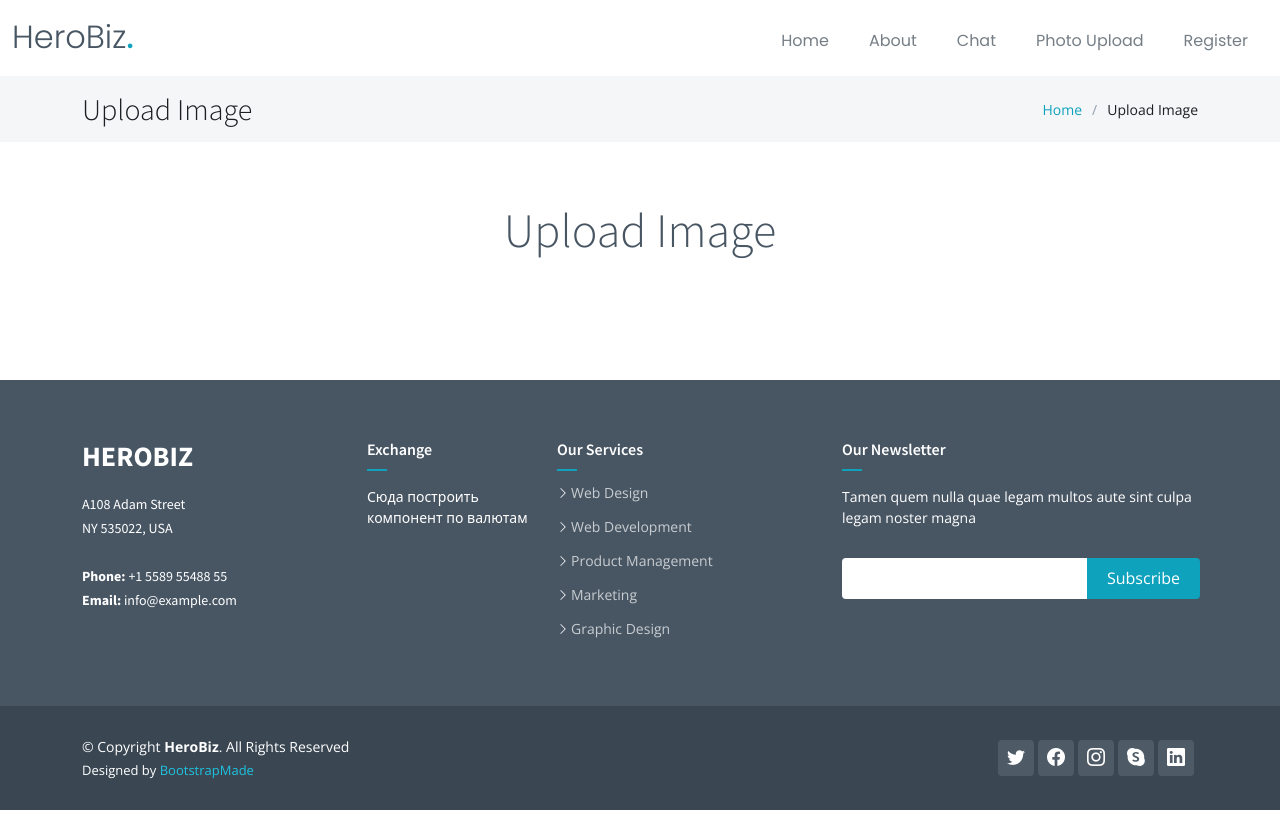
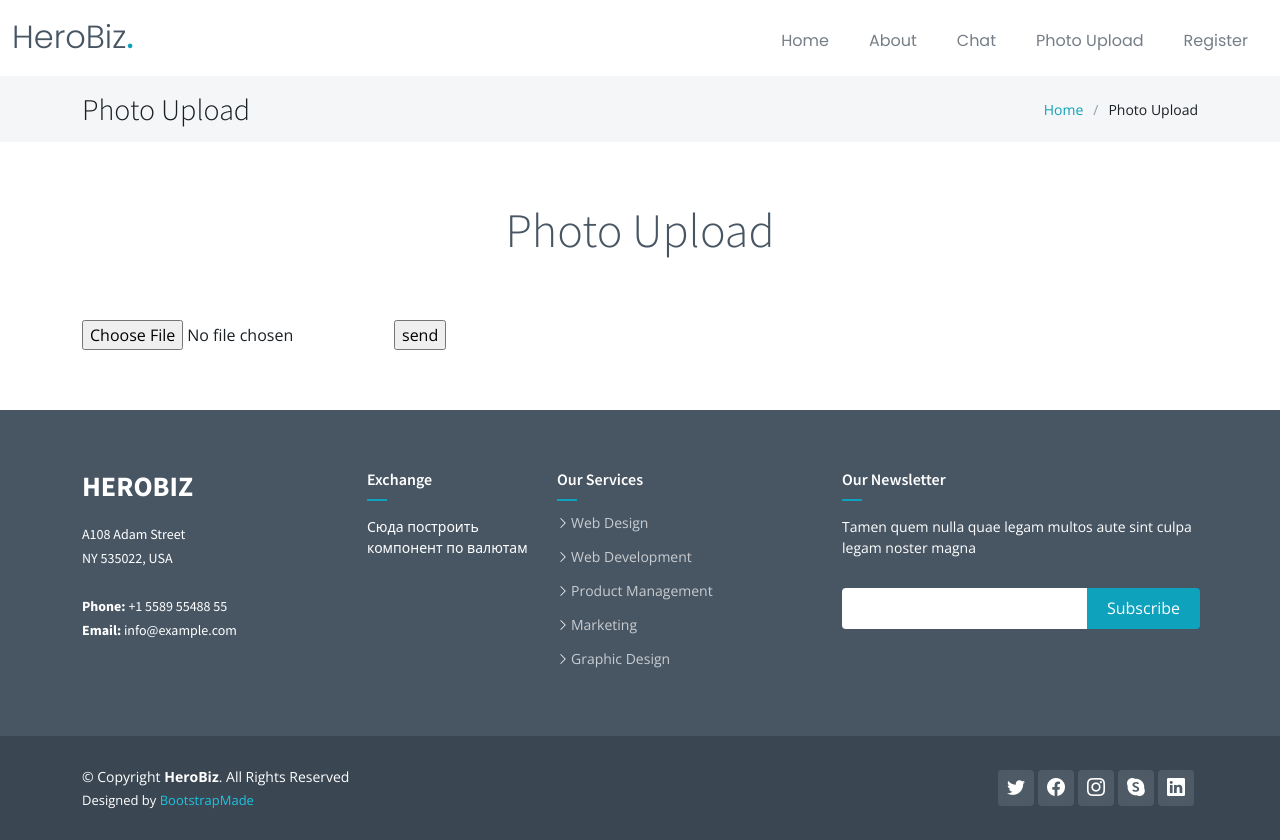
Before and after one commit to ninydev/pv121, a Vue app in the folder full_stack/front_vue/: page /photoUpload in a window 1280 px wide. Before the commit the page ends 810 px from the top, so only its background shows below. Built offline with nearby package versions, Linux system fonts and the light colour scheme; no server answers.

Commit message:
Upload file подготовка формы

```diff
--- /dev/null
+++ b/full_stack/front_vue/src/components/PhotoUpload/PhotoUploadForm.vue
@@ -0,0 +1,20 @@
+<script setup>
+
+
+
+// Обработчик отправки формы
+const sendToBack = () => {
+
+}
+</script>
+
+<template>
+  <form action="/someUrl" method="post" enctype="multipart/form-data" @submit.prevent="sendToBack">
+  <input type="file">
+  <input type="submit" value="send">
+  </form>
+</template>
+
+<style scoped>
+
+</style>
--- a/full_stack/front_vue/src/views/PhotoUploadView.vue
+++ b/full_stack/front_vue/src/views/PhotoUploadView.vue
@@ -1,7 +1,8 @@
 <script setup>
 
 import SiteBreadcrumbs from "@/layout/SiteBreadcrumbs.vue";
-const pageTitle = "Upload Image"
+import PhotoUploadForm from "@/components/PhotoUpload/PhotoUploadForm.vue";
+const pageTitle = "Photo Upload"
 </script>
 
 <template>
@@ -15,9 +16,7 @@ const pageTitle = "Upload Image"
         <h2>{{pageTitle}}</h2>
       </div>
 
-      <div>
-
-      </div>
+      <PhotoUploadForm></PhotoUploadForm>
 
     </div>
   </section><!-- End Inner Page -->
```
